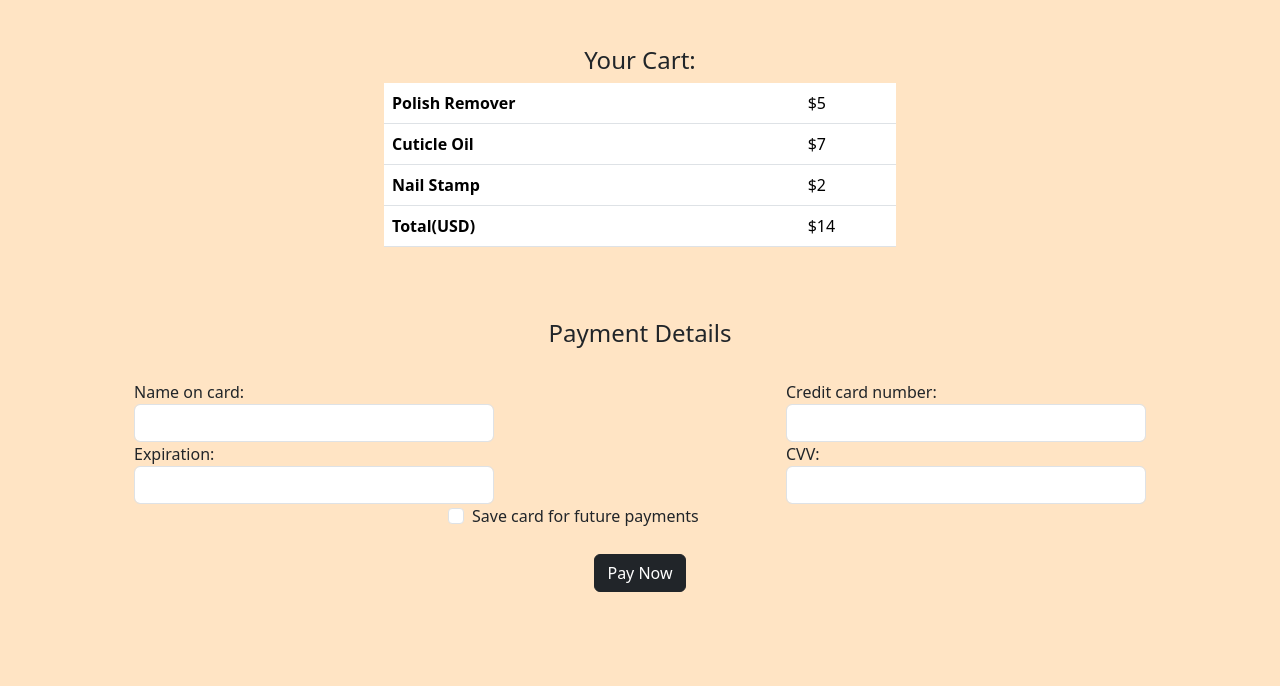
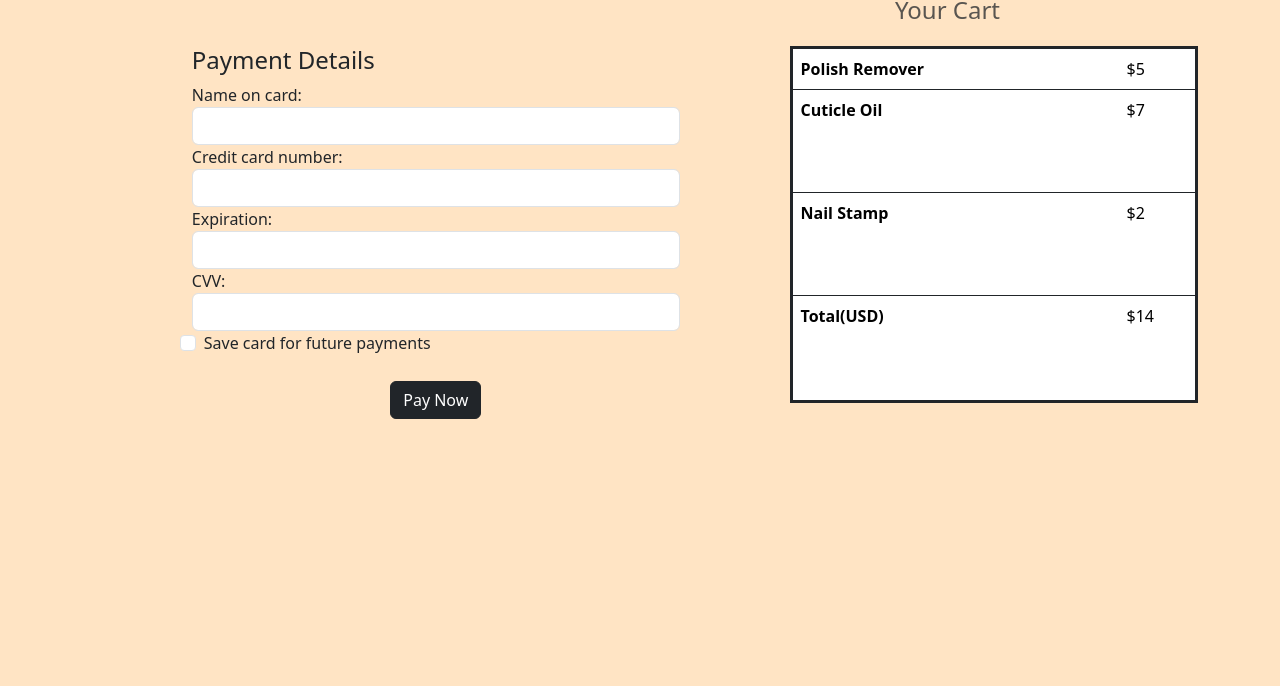
Before and after one commit to BiancaTate/ecommerce-capstone, a plain HTML site: page checkout.html in a window 1280 px wide. Shown: the part 114-800 px from the top of the page. Drawn offline with nearby package versions, Linux system fonts and the light colour scheme.

Commit message:
re-aligned checkout page

```diff
--- a/checkout.html
+++ b/checkout.html
@@ -26,7 +26,7 @@
         <div class="collapse navbar-collapse" id="navbarNav">
           <ul class="navbar-nav">
             <li class="nav-item">
-              <a class="nav-link active" href="/ecommerce-capstone/index.html">Home</a>
+              <a class="nav-link " href="/ecommerce-capstone/index.html">Home</a>
             </li>
             <li class="nav-item">
               <a class="nav-link" href="/ecommerce-capstone/products.html">Products</a>
@@ -49,9 +49,17 @@
   <main>
     <br>
     <br>
-    <h4>Your Cart:</h4>
-    <table class="table">
+
+
+
+    <div class="container">
+      <h4 class="text-muted">Your Cart</h4>
+      <br>
+      <table class="table border border-dark border-3">
+
+
         <thead>
+
           <tr>
             <th scope="col">Polish Remover</th>
             <th scope="col"></th>
@@ -83,13 +91,16 @@
           </tr>
         </tbody>
       </table>
+
       <br><br>
       <br>
-    <h4>Payment Details</h4>
+
       <br>
       <form>
+
         <div class="row">
           <div class="form-group col-md-6">
+            <h4>Payment Details</h4>
             <label for="inputEmail4">Name on card:</label>
             <input type="email" class="form-control" id="inputEmail4" placeholder="">
           </div>
@@ -119,9 +130,11 @@
             </label>
           </div>
         </div>
+
         <br>
         <div class="col-md-12 text-center">
           <button type="submit" class="btn btn-dark">Pay Now</button>
+        </div>
     </div>
     </form>
     <br>
--- a/css/checkout.css
+++ b/css/checkout.css
@@ -3,7 +3,7 @@
 }
 
 .form-group{
-    width: 30vw;
+    width: 40vw;
     margin: auto;
 
 }
@@ -13,17 +13,32 @@ h1{
 thead{
 
 }
-.table{
-   width: 40vw;
-   margin: auto;
 
-}
 h3{
     text-align: center;
 }
-h4{
-    text-align: center;
+.text-muted{
+    position: absolute;
+    right: 280px;
+    top:110px ;
+
+
 }
-button{
-   text
+.table{
+    width: 45vw;
+ }
+.cart{
+
+
 }
+.payment{
+
+    border-color: black;
+    border-width: 20px;
+}
+
+.container{
+    display: flex;
+    justify-content: space-between;
+    flex-direction: row-reverse;
+}
```
Lines whose indentation alone changed are shown as unchanged.
